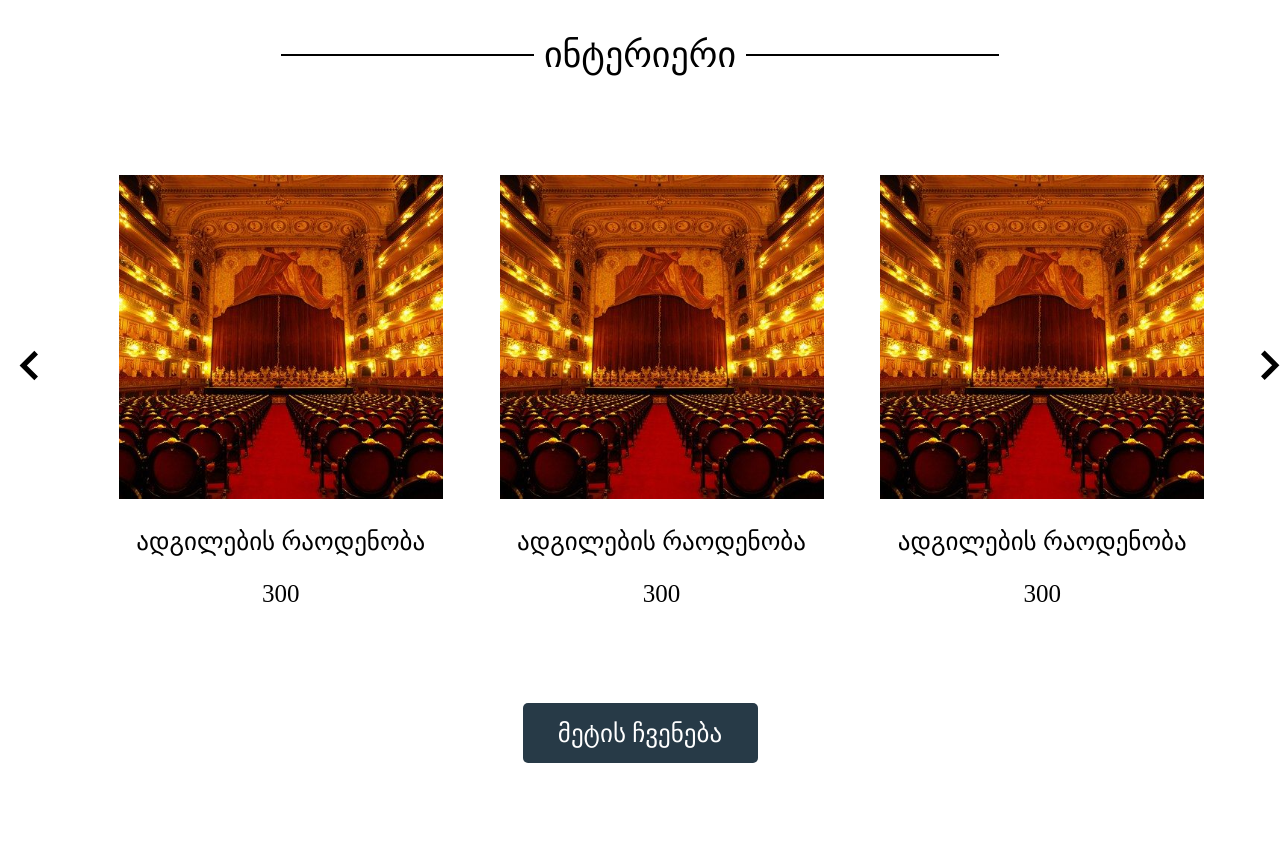
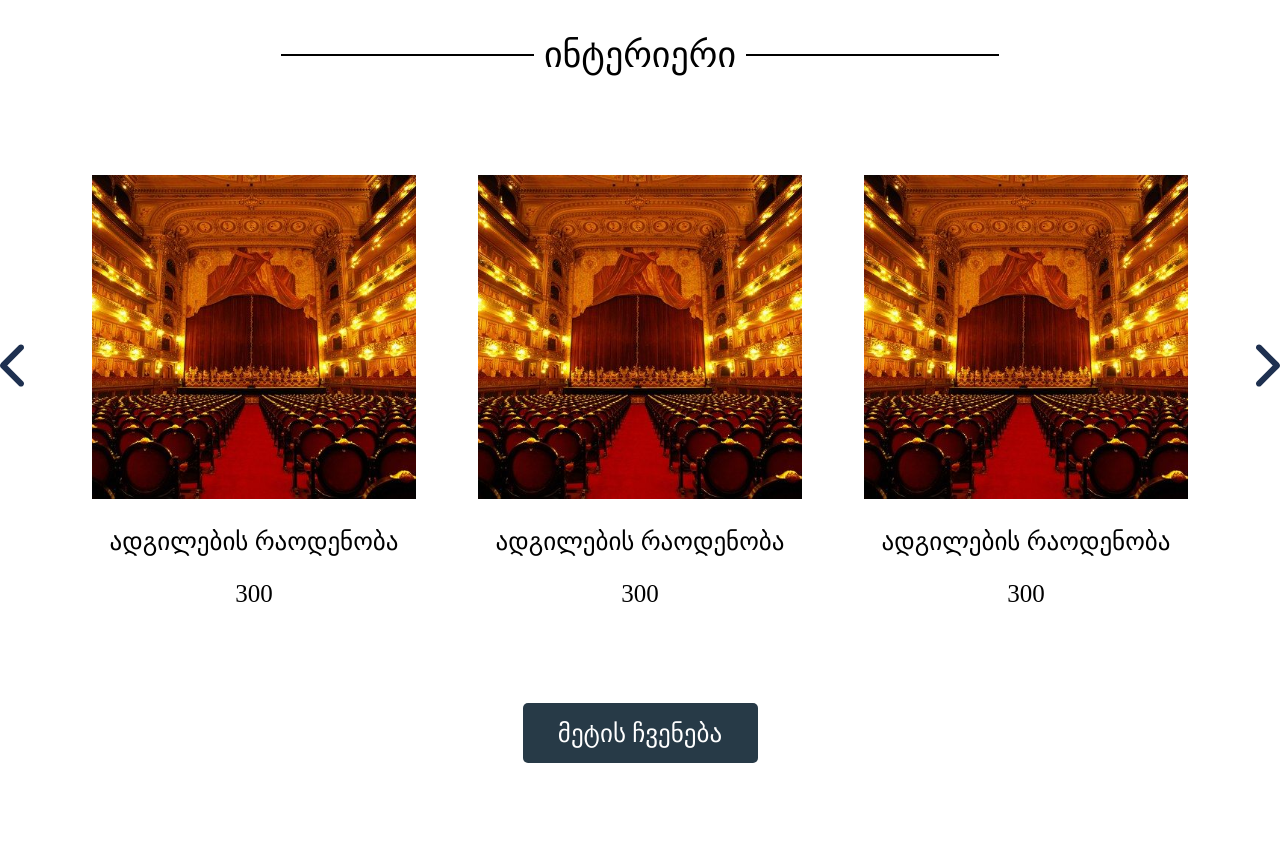
Before and after one commit to daviti12345/final-project, a plain HTML site: page index.html in a window 1280 px wide. Shown: the part 800-1660 px from the top of the page. Drawn offline with Linux system fonts and the light colour scheme.

Commit message:
add all files

```diff
--- a/index.html
+++ b/index.html
@@ -80,7 +80,7 @@
     <section>
       <div class="container">
         <div class="news2">
-          <img class="first" src="images/vectora.svg" alt="" />
+          <img class="first" src="images/chevron-left-solid.svg" alt="" />
           <div class="div-center">
             <img class="pic" src="images/pic1.jpg" alt="" />
             <div class="child">
@@ -102,7 +102,7 @@
               <p>300</p>
             </div>
           </div>
-          <img class="first" src="images/wector.svg" alt="" />
+          <img class="first" src="images/chevron-right-solid.svg" alt="" />
         </div>
       </div>
       <div class="center">
--- a/scss/_styles.scss
+++ b/scss/_styles.scss
@@ -154,6 +154,7 @@ section {
       }
     }
     .first {
+      width: 30px;
       margin-top: -50px;
     }
   }
```
Also changed, not shown: images/chevron-left-solid.svg (added), images/chevron-right-solid.svg (added), images/vectora.svg (deleted), images/wector.svg (deleted), scss/global.css, 1 other file.
